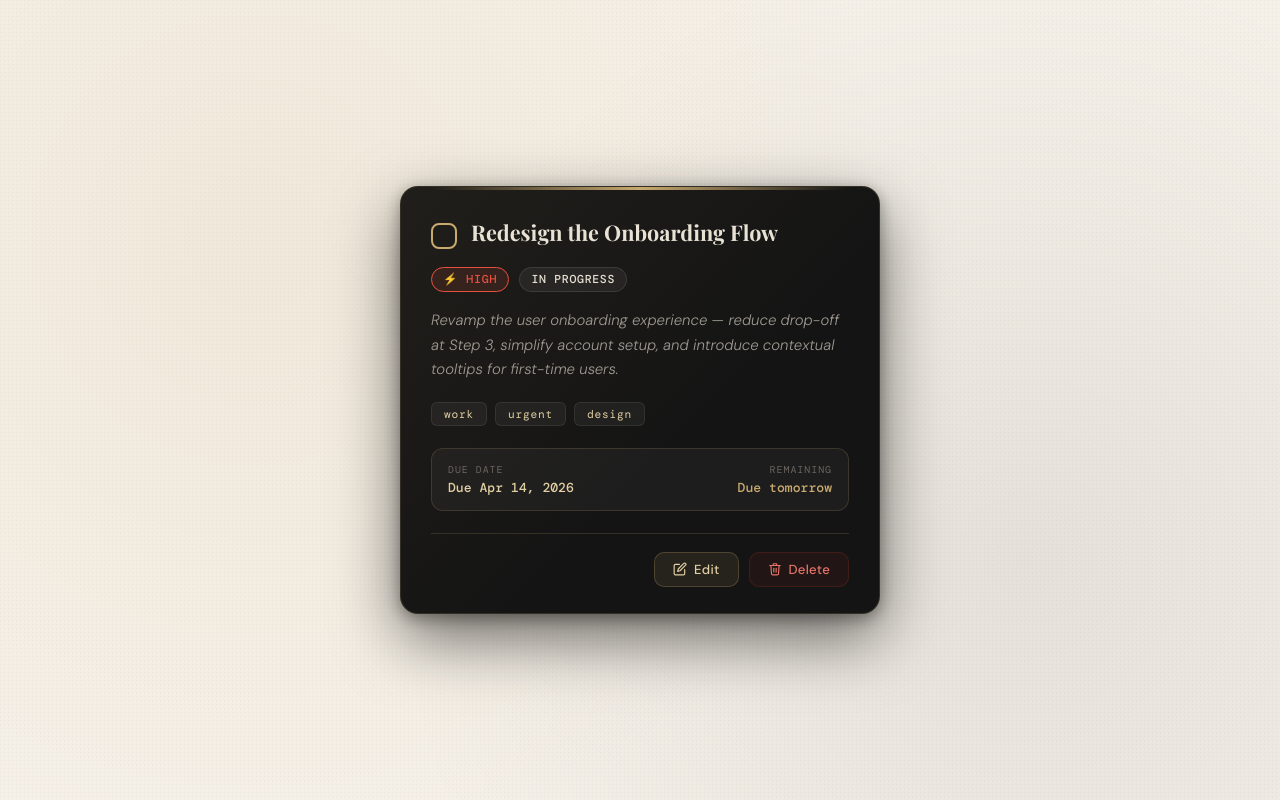
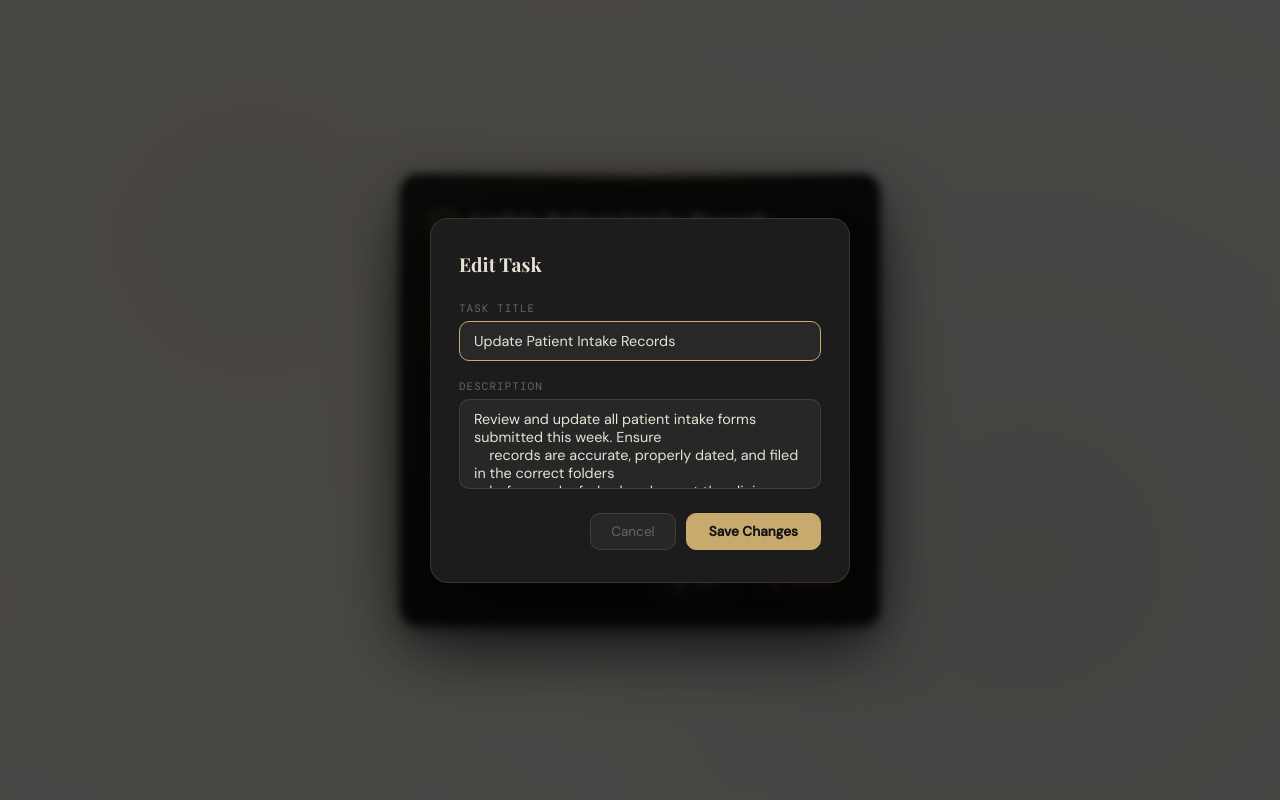
Before and after one commit to JAE5IVE/HNG_first-task_To-do-card, a website: page index.html in a window 1280 px wide. Both pictures are taken after a click on the button "Edit". Drawn offline with nearby package versions, Linux system fonts and the light colour scheme.

Commit message:
Update card content and add working edit modal

```diff
--- a/index.html
+++ b/index.html
@@ -20,7 +20,6 @@
       --accent-lt: #e2cfa3;
       --danger:    #c0392b;
       --success:   #2ecc71;
-      --info:      #3498db;
       --border:    rgba(200,169,110,.18);
       --shadow:    0 24px 64px rgba(0,0,0,.55), 0 4px 16px rgba(0,0,0,.35);
       --radius:    18px;
@@ -72,9 +71,7 @@
       box-shadow: 0 32px 72px rgba(0,0,0,.6), 0 6px 20px rgba(0,0,0,.4);
     }
 
-    article.done-card {
-      opacity: .72;
-    }
+    article.done-card { opacity: .72; }
 
     @keyframes cardIn {
       from { opacity: 0; transform: translateY(20px) scale(.98); }
@@ -89,7 +86,6 @@
       margin-bottom: 18px;
     }
 
-    /* Checkbox */
     .toggle-wrap {
       flex-shrink: 0;
       margin-top: 4px;
@@ -140,7 +136,6 @@
       transform: scale(1);
     }
 
-    /* Title block */
     .title-block { flex: 1; min-width: 0; }
 
     h2[data-testid="test-todo-title"] {
@@ -167,15 +162,10 @@
       transition: transform .35s cubic-bezier(.4,0,.2,1);
     }
 
-    article.done-card h2[data-testid="test-todo-title"] {
-      color: var(--muted);
-    }
+    article.done-card h2[data-testid="test-todo-title"] { color: var(--muted); }
+    article.done-card h2[data-testid="test-todo-title"]::after { transform: scaleX(1); }
 
-    article.done-card h2[data-testid="test-todo-title"]::after {
-      transform: scaleX(1);
-    }
-
-    /* ── PRIORITY BADGE ── */
+    /* ── PRIORITY & STATUS ── */
     .meta-row {
       display: flex;
       align-items: center;
@@ -199,7 +189,6 @@
     .priority-medium { color: var(--accent); background: rgba(200,169,110,.12); }
     .priority-low    { color: #2ecc71; background: rgba(46,204,113,.1); }
 
-    /* Status */
     span[data-testid="test-todo-status"] {
       font-family: 'DM Mono', monospace;
       font-size: .72rem;
@@ -362,13 +351,139 @@
 
     .action-btn:active { transform: translateY(0) scale(.97); }
 
-    /* ── ACCENT LINE ── */
     .top-line {
       position: absolute;
       top: 0; left: 32px; right: 32px;
       height: 3px;
       background: linear-gradient(90deg, transparent, var(--accent), transparent);
       border-radius: 0 0 3px 3px;
+    }
+
+    /* ── MODAL OVERLAY ── */
+    .modal-overlay {
+      position: fixed;
+      inset: 0;
+      background: rgba(0,0,0,.7);
+      backdrop-filter: blur(4px);
+      display: flex;
+      align-items: center;
+      justify-content: center;
+      padding: 20px;
+      z-index: 100;
+      opacity: 0;
+      pointer-events: none;
+      transition: opacity .25s ease;
+    }
+
+    .modal-overlay.open {
+      opacity: 1;
+      pointer-events: all;
+    }
+
+    /* ── MODAL FORM ── */
+    .modal {
+      background: #1c1c1c;
+      border: 1px solid var(--border);
+      border-radius: var(--radius);
+      padding: 32px 28px;
+      width: 100%;
+      max-width: 420px;
+      box-shadow: 0 32px 80px rgba(0,0,0,.6);
+      transform: translateY(16px) scale(.97);
+      transition: transform .3s cubic-bezier(.22,1,.36,1);
+      position: relative;
+    }
+
+    .modal-overlay.open .modal {
+      transform: translateY(0) scale(1);
+    }
+
+    .modal-title {
+      font-family: 'Playfair Display', serif;
+      font-size: 1.2rem;
+      color: var(--card-fg);
+      margin-bottom: 24px;
+    }
+
+    .form-group {
+      display: flex;
+      flex-direction: column;
+      gap: 6px;
+      margin-bottom: 18px;
+    }
+
+    .form-group label {
+      font-family: 'DM Mono', monospace;
+      font-size: .68rem;
+      letter-spacing: .1em;
+      text-transform: uppercase;
+      color: var(--muted);
+    }
+
+    .form-group input,
+    .form-group textarea {
+      background: rgba(255,255,255,.05);
+      border: 1px solid rgba(255,255,255,.1);
+      border-radius: 10px;
+      padding: 10px 14px;
+      color: var(--card-fg);
+      font-family: 'DM Sans', sans-serif;
+      font-size: .9rem;
+      outline: none;
+      transition: border-color var(--transition);
+      resize: none;
+    }
+
+    .form-group input:focus,
+    .form-group textarea:focus {
+      border-color: var(--accent);
+    }
+
+    .form-group textarea { min-height: 90px; }
+
+    .modal-actions {
+      display: flex;
+      justify-content: flex-end;
+      gap: 10px;
+      margin-top: 24px;
+    }
+
+    .btn-cancel {
+      background: rgba(255,255,255,.05);
+      border: 1px solid rgba(255,255,255,.1);
+      color: var(--muted);
+      padding: 9px 20px;
+      border-radius: 10px;
+      font-family: 'DM Sans', sans-serif;
+      font-size: .85rem;
+      cursor: pointer;
+      transition: background var(--transition);
+    }
+
+    .btn-cancel:hover { background: rgba(255,255,255,.09); }
+
+    .btn-save {
+      background: var(--accent);
+      border: 1px solid var(--accent);
+      color: #141414;
+      padding: 9px 22px;
+      border-radius: 10px;
+      font-family: 'DM Sans', sans-serif;
+      font-size: .85rem;
+      font-weight: 600;
+      cursor: pointer;
+      transition: background var(--transition), transform var(--transition);
+    }
+
+    .btn-save:hover {
+      background: var(--accent-lt);
+      transform: translateY(-1px);
+    }
+
+    .btn-cancel:focus-visible,
+    .btn-save:focus-visible {
+      outline: 3px solid var(--accent-lt);
+      outline-offset: 3px;
     }
 
     /* ── RESPONSIVE ── */
@@ -387,14 +502,14 @@
 </head>
 <body>
 
+<!-- ── CARD ── -->
 <article
   data-testid="test-todo-card"
   role="region"
-  aria-label="Task: Redesign the onboarding flow"
+  aria-label="Task: Update Patient Intake Records"
 >
   <div class="top-line" aria-hidden="true"></div>
 
-  <!-- HEADER: checkbox + title -->
   <div class="card-header">
     <label class="toggle-wrap">
       <input
@@ -410,18 +525,16 @@
     </label>
 
     <div class="title-block">
-      <h2 data-testid="test-todo-title">Redesign the Onboarding Flow</h2>
+      <h2 data-testid="test-todo-title" id="task-title">Update Patient Intake Records</h2>
     </div>
   </div>
 
-  <!-- PRIORITY + STATUS -->
   <div class="meta-row">
     <span
       data-testid="test-todo-priority"
       class="priority-high"
       aria-label="Priority: High"
     >⚡ High</span>
-
     <span
       data-testid="test-todo-status"
       id="status-badge"
@@ -429,28 +542,21 @@
     >In Progress</span>
   </div>
 
-  <!-- DESCRIPTION -->
-  <p data-testid="test-todo-description">
-    Revamp the user onboarding experience — reduce drop-off at Step 3,
-    simplify account setup, and introduce contextual tooltips for first-time users.
+  <p data-testid="test-todo-description" id="task-description">
+    Review and update all patient intake forms submitted this week. Ensure
+    records are accurate, properly dated, and filed in the correct folders
+    before end-of-day handover at the clinic.
   </p>
 
-  <!-- TAGS -->
   <ul data-testid="test-todo-tags" role="list" aria-label="Task tags">
     <li data-testid="test-todo-tag-work">work</li>
-    <li data-testid="test-todo-tag-urgent">urgent</li>
-    <li>design</li>
+    <li data-testid="test-todo-tag-urgent">mandatory</li>
   </ul>
 
-  <!-- DUE DATE + TIME REMAINING -->
   <div class="dates-row">
     <div class="date-item">
       <span class="date-label">Due date</span>
-      <time
-        data-testid="test-todo-due-date"
-        id="due-date-display"
-        datetime=""
-      >—</time>
+      <time data-testid="test-todo-due-date" id="due-date-display" datetime="">—</time>
     </div>
     <div class="date-item" style="text-align:right;">
       <span class="date-label">Remaining</span>
@@ -463,13 +569,12 @@
     </div>
   </div>
 
-  <!-- ACTIONS -->
   <div class="actions-row">
     <button
       data-testid="test-todo-edit-button"
       class="action-btn"
       aria-label="Edit task"
-      onclick="handleEdit()"
+      onclick="openEditModal()"
     >
       <svg width="14" height="14" viewBox="0 0 24 24" fill="none" stroke="currentColor" stroke-width="2" stroke-linecap="round" stroke-linejoin="round" aria-hidden="true"><path d="M11 4H4a2 2 0 0 0-2 2v14a2 2 0 0 0 2 2h14a2 2 0 0 0 2-2v-7"/><path d="M18.5 2.5a2.121 2.121 0 0 1 3 3L12 15l-4 1 1-4 9.5-9.5z"/></svg>
       Edit
@@ -486,88 +591,129 @@
   </div>
 </article>
 
+<!-- ── EDIT MODAL ── -->
+<div
+  class="modal-overlay"
+  id="edit-modal"
+  role="dialog"
+  aria-modal="true"
+  aria-labelledby="modal-heading"
+>
+  <div class="modal">
+    <h3 class="modal-title" id="modal-heading">Edit Task</h3>
+
+    <div class="form-group">
+      <label for="edit-title">Task Title</label>
+      <input type="text" id="edit-title" placeholder="Enter task title" />
+    </div>
+
+    <div class="form-group">
+      <label for="edit-description">Description</label>
+      <textarea id="edit-description" placeholder="Enter task description"></textarea>
+    </div>
+
+    <div class="modal-actions">
+      <button class="btn-cancel" onclick="closeEditModal()">Cancel</button>
+      <button class="btn-save" onclick="saveEdit()">Save Changes</button>
+    </div>
+  </div>
+</div>
+
 <script>
-  // ── CONFIG ──────────────────────────────────────────────
-  // Due date: fixed target (edit freely)
-  const DUE = new Date('2026-04-14T18:00:00Z');
+  const DUE = new Date('2026-04-16T17:00:00Z');
 
-  // ── ELEMENTS ────────────────────────────────────────────
-  const card       = document.querySelector('[data-testid="test-todo-card"]');
-  const checkbox   = document.querySelector('[data-testid="test-todo-complete-toggle"]');
-  const statusBadge= document.getElementById('status-badge');
-  const dueDateEl  = document.getElementById('due-date-display');
-  const remainEl   = document.getElementById('time-remaining');
+  const card        = document.querySelector('[data-testid="test-todo-card"]');
+  const checkbox    = document.querySelector('[data-testid="test-todo-complete-toggle"]');
+  const statusBadge = document.getElementById('status-badge');
+  const dueDateEl   = document.getElementById('due-date-display');
+  const remainEl    = document.getElementById('time-remaining');
+  const modal       = document.getElementById('edit-modal');
+  const editTitle   = document.getElementById('edit-title');
+  const editDesc    = document.getElementById('edit-description');
+  const taskTitle   = document.getElementById('task-title');
+  const taskDesc    = document.getElementById('task-description');
 
-  // ── DATE FORMATTING ─────────────────────────────────────
+  // ── TIME ────────────────────────────────────────────────
   function formatDueDate(date) {
-    return date.toLocaleDateString('en-US', {
-      month: 'short', day: 'numeric', year: 'numeric'
-    }); // e.g. "Apr 14, 2026"
+    return date.toLocaleDateString('en-US', { month: 'short', day: 'numeric', year: 'numeric' });
   }
 
   function computeRemaining(now, due) {
-    const diff = due - now; // ms
+    const diff = due - now;
     const abs  = Math.abs(diff);
     const mins = Math.floor(abs / 60000);
     const hrs  = Math.floor(abs / 3600000);
     const days = Math.floor(abs / 86400000);
-
     const over = diff < 0;
     let text, cls;
 
-    if (abs < 120000) {
-      // within 2 minutes
-      text = 'Due now!'; cls = 'time-now';
-    } else if (!over && mins < 60) {
-      text = `Due in ${mins} min${mins !== 1 ? 's' : ''}`; cls = 'time-soon';
-    } else if (!over && hrs < 24) {
-      text = hrs === 1 ? 'Due in 1 hour' : `Due in ${hrs} hours`; cls = 'time-soon';
-    } else if (!over && days === 1) {
-      text = 'Due tomorrow'; cls = 'time-soon';
-    } else if (!over) {
-      text = `Due in ${days} days`; cls = 'time-ok';
-    } else if (over && hrs < 24) {
-      text = hrs < 1
-        ? `Overdue by ${mins} min${mins !== 1 ? 's' : ''}`
-        : `Overdue by ${hrs} hour${hrs !== 1 ? 's' : ''}`;
-      cls = 'time-overdue';
-    } else {
-      text = `Overdue by ${days} day${days !== 1 ? 's' : ''}`; cls = 'time-overdue';
-    }
+    if (abs < 120000)            { text = 'Due now!'; cls = 'time-now'; }
+    else if (!over && mins < 60) { text = `Due in ${mins} min${mins !== 1 ? 's' : ''}`; cls = 'time-soon'; }
+    else if (!over && hrs < 24)  { text = hrs === 1 ? 'Due in 1 hour' : `Due in ${hrs} hours`; cls = 'time-soon'; }
+    else if (!over && days === 1){ text = 'Due tomorrow'; cls = 'time-soon'; }
+    else if (!over)              { text = `Due in ${days} days`; cls = 'time-ok'; }
+    else if (over && hrs < 24)   { text = hrs < 1 ? `Overdue by ${mins} mins` : `Overdue by ${hrs} hour${hrs !== 1 ? 's' : ''}`; cls = 'time-overdue'; }
+    else                         { text = `Overdue by ${days} day${days !== 1 ? 's' : ''}`; cls = 'time-overdue'; }
 
     return { text, cls };
   }
 
   function updateTime() {
-    const now = new Date();
-    const { text, cls } = computeRemaining(now, DUE);
-
-    // Set due date display once
+    const { text, cls } = computeRemaining(new Date(), DUE);
     dueDateEl.textContent = 'Due ' + formatDueDate(DUE);
     dueDateEl.setAttribute('datetime', DUE.toISOString());
-
-    // Update remaining
     remainEl.textContent = text;
-    remainEl.className = '';
-    remainEl.classList.add(cls);
+    remainEl.className = cls;
     remainEl.setAttribute('aria-label', `Time remaining: ${text}`);
   }
 
-  // ── CHECKBOX TOGGLE ─────────────────────────────────────
+  // ── CHECKBOX ────────────────────────────────────────────
   checkbox.addEventListener('change', () => {
     const done = checkbox.checked;
-
     card.classList.toggle('done-card', done);
-
     statusBadge.textContent = done ? 'Done' : 'In Progress';
     statusBadge.classList.toggle('status-done', done);
   });
 
-  // ── BUTTON HANDLERS ─────────────────────────────────────
-  function handleEdit() {
-    console.log('edit clicked');
+  // ── EDIT MODAL ──────────────────────────────────────────
+  function openEditModal() {
+    editTitle.value = taskTitle.textContent.trim();
+    editDesc.value  = taskDesc.textContent.trim();
+    modal.classList.add('open');
+    setTimeout(() => editTitle.focus(), 50);
   }
 
+  function closeEditModal() {
+    modal.classList.remove('open');
+  }
+
+  function saveEdit() {
+    const newTitle = editTitle.value.trim();
+    const newDesc  = editDesc.value.trim();
+
+    if (!newTitle) {
+      editTitle.focus();
+      editTitle.style.borderColor = '#e74c3c';
+      return;
+    }
+
+    taskTitle.textContent = newTitle;
+    taskDesc.textContent  = newDesc;
+    card.setAttribute('aria-label', `Task: ${newTitle}`);
+    closeEditModal();
+  }
+
+  // Close modal on overlay click
+  modal.addEventListener('click', (e) => {
+    if (e.target === modal) closeEditModal();
+  });
+
+  // Close modal on Escape key
+  document.addEventListener('keydown', (e) => {
+    if (e.key === 'Escape') closeEditModal();
+  });
+
+  // ── DELETE ──────────────────────────────────────────────
   function handleDelete() {
     if (confirm('Delete this task?')) {
       card.style.transition = 'opacity .3s, transform .3s';
@@ -577,7 +723,7 @@
     }
   }
 
-  // ── INIT + INTERVAL ─────────────────────────────────────
+  // ── INIT ────────────────────────────────────────────────
   updateTime();
   setInterval(updateTime, 60000);
 </script>
```
